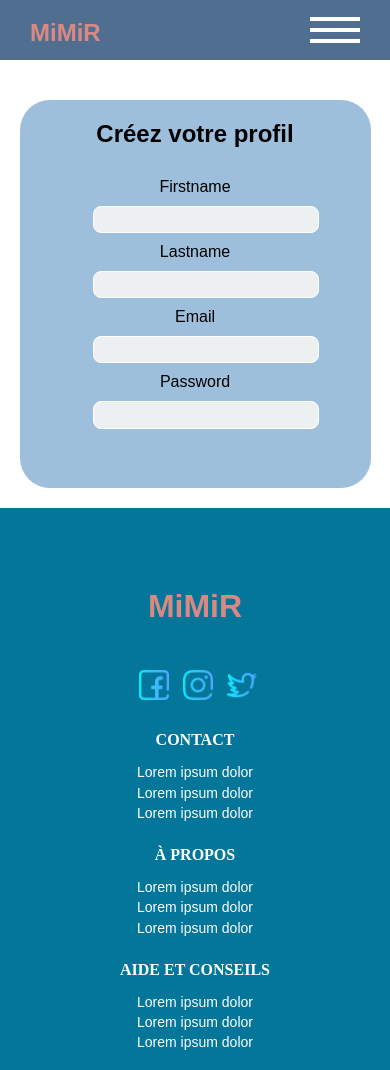
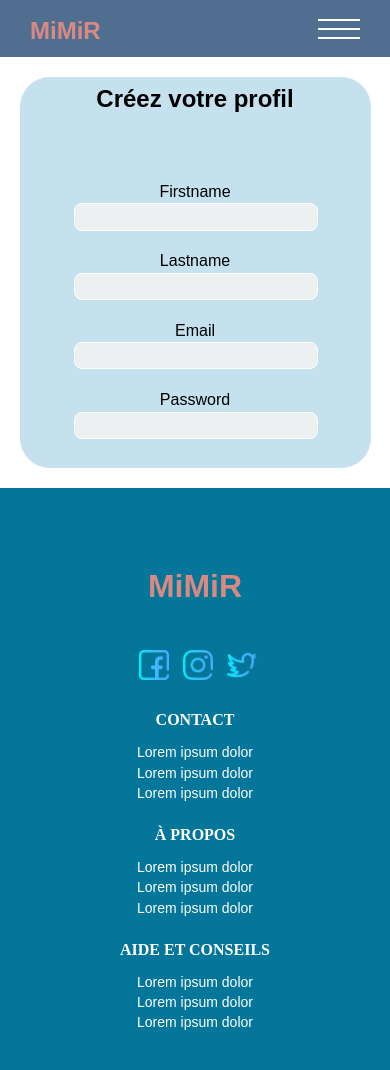
Before and after one commit to IAssine33/MIMIR_V1.2, a PHP site: template templates/public/page/user/new_user.html.twig in a window 390 px wide. After the commit the page ends 1030 px from the top, so only its background shows below. Run offline with PHP 8.4, Linux system fonts and the light colour scheme; the template is opened without the code that fills it, so the values that code supplies are empty; form fields are guessed from the names that the template uses; some libraries are stand-ins or nearby versions; some web fonts are replaced.

Commit message:
amélioration CSS de la page newUser grand ecrand et responsive

```diff
--- a/public/asset/css/style.css
+++ b/public/asset/css/style.css
@@ -275,13 +275,13 @@ section.flex {
 }
 
 .login {
+  background-color: rgb(197, 225, 238);
   /* haut | horizontal | bas */
   margin: 10% auto 0;
-  width: 40%;
+  width: 30%;
 }
 
 .login_bloc {
-  width: 75%;
   margin: auto;
 }
 .login_bloc h1 {
@@ -323,18 +323,18 @@ section.flex {
   font-size: medium;
 }
 
-.inscrie_bloc {
+.inscrit_bloc {
   width: 30%;
   margin: 5% auto;
-  background-color: rgba(4, 118, 154, 0.92);
+  background-color: rgb(4, 118, 154);
   padding: 2%;
 }
-.inscrie_bloc h1 {
+.inscrit_bloc h1 {
   font-family: Arsenal, sans-serif;
-  color: #dbeafe;
+  color: #ffffff;
   margin-bottom: 2%;
 }
-.inscrie_bloc p {
+.inscrit_bloc p {
   font-family: Arsenal, sans-serif;
   color: black;
 }
@@ -362,46 +362,61 @@ section.flex {
   margin: auto;
 }
 
-.bg_main_form .blocArticle {
-  background-color: rgba(152, 187, 218, 0.94);
+.bg_main_form .blocArticle_newUser {
+  background-color: rgb(197, 225, 238);
+  border-radius: 30px;
+  text-align: center;
+  height: 30%;
+  font-family: "Baloo Tammudu 2", sans-serif;
+  color: black;
+  padding: 2%;
 }
-.bg_main_form .blocArticle h1 {
+@media screen and (min-width: 780px) {
+  .bg_main_form .blocArticle_newUser {
+    width: 40%;
+  }
+}
+.bg_main_form .blocArticle_newUser h1 {
   font-size: x-large;
 }
-.bg_main_form .formWrapper {
+.bg_main_form .formWrapper_newUser {
   width: 72%;
-  margin: 30px auto 30px;
+  margin: 70px auto 0;
 }
-.bg_main_form .formWrapper input {
+.bg_main_form .formWrapper_newUser .div_formUser {
+  width: 100%;
+}
+.bg_main_form .formWrapper_newUser .div_formUser input {
   all: unset;
   background-color: #ecf0f1;
   border: white 1px solid;
   border-radius: 8px;
-  margin: 10px;
+  margin: 1% auto 9%;
   width: 100%;
   height: 3vh;
 }
-.bg_main_form .formWrapper select {
+.bg_main_form .formWrapper_newUser select {
   all: unset;
   background-color: #ecf0f1;
   border: 1px solid white;
   border-radius: 4px;
-  padding: 10px;
-  margin: 20px;
+  padding: 1%;
+  margin: 1% auto 9%;
   width: 70%;
   color: rgba(9, 9, 9, 0.7);
 }
-.bg_main_form .formWrapper button {
+.bg_main_form .formWrapper_newUser button {
   all: unset;
   background-color: #04769A;
   border: 1px solid white;
   border-radius: 4px;
   padding: 12px;
   color: white;
+  cursor: pointer;
 }
 
 .blocArticle {
-  background-color: rgba(152, 187, 218, 0.94);
+  background-color: rgb(197, 225, 238);
 }
 .blocArticle h1 {
   font-size: x-large;
@@ -538,7 +553,7 @@ footer {
   #burgerMenu li {
     margin: 7px 0;
     background-color: #ffffff;
-    padding: 2px 25px;
+    padding: 1px 21px;
     transition: transform 0.5s ease;
   }
   #burgerMenu li:nth-of-type(2) {
@@ -552,7 +567,7 @@ footer {
     position: absolute;
     width: 100%;
     left: 0;
-    top: 60px;
+    top: 57px;
     background-color: rgba(80, 111, 144, 0.87);
     height: 90vh;
   }
@@ -626,5 +641,20 @@ footer {
     margin-top: 10px;
   }
 }
+/* ---------------------------------- RESPONSIVE TELEPHONE -------------------------------- */
+@media screen and (max-width: 779px) {
+  .inscrit_bloc {
+    width: 90%;
+    margin: 15% auto;
+    background-color: rgb(4, 118, 154);
+    padding: 10%;
+  }
+}
+/* ---------------------------------- RESPONSIVE TELEPHONE -------------------------------- */
+@media screen and (max-width: 779px) {
+  .blocArticle_newUser {
+    width: 90%;
+  }
+}
 
 /*# sourceMappingURL=style.css.map */
--- a/sass/layout/main/_main_login.scss
+++ b/sass/layout/main/_main_login.scss
@@ -1,11 +1,11 @@
 .login{
+  background-color: rgb(197, 225, 238);
   /* haut | horizontal | bas */
   margin: 10% auto 0;
-  width: 40%;
+  width: 30%;
 }
 
 .login_bloc{
-  width: 75%;
   margin: auto;
 
 
@@ -49,15 +49,15 @@
  }
 }
 
-.inscrie_bloc {
+.inscrit_bloc {
   width: 30%;
   margin: 5% auto;
-  background-color: rgba(4, 118, 154, 0.92);
+  background-color: rgba(4, 118, 154);
   padding: 2%;
 
   h1 {
     font-family: Arsenal, sans-serif;
-    color: #dbeafe;
+    color: #ffffff;
     margin-bottom: 2%;
   }
   p{
--- a/sass/layout/main/_main_newParent.scss
+++ b/sass/layout/main/_main_newParent.scss
@@ -1,5 +1,5 @@
 .blocArticle{
-  background-color: rgba(152, 187, 218, 0.94);
+  background-color: rgb(197, 225, 238);
   h1{
     font-size: x-large;
   }
--- a/sass/layout/main/_main_newUser.scss
+++ b/sass/layout/main/_main_newUser.scss
@@ -1,29 +1,41 @@
 .bg_main_form{
-  .blocArticle{
-    background-color: rgba(152, 187, 218, 0.94);
+  .blocArticle_newUser{
+    background-color: rgb(197 225 238);
+    border-radius: 30px;
+    text-align: center;
+    height: 30%;
+    font-family: "Baloo Tammudu 2", sans-serif;
+    color: black;
+    padding: 2%;
+    @media screen and (min-width: 780px) {
+      width: 40%;
+    }
     h1{
       font-size: x-large;
     }
   }
-  .formWrapper{
+  .formWrapper_newUser{
     width: 72%;
-    margin: 30px auto 30px;
+    margin: 70px auto 0;
+    .div_formUser{
+      width: 100%;
       input{
         all:unset;
         background-color: #ecf0f1;
         border: white 1px solid;
         border-radius: 8px;
-      margin: 10px;
+        margin: 1% auto 9%;
         width: 100%;
         height: 3vh;
+      }
     }
     select{
       all: unset;
       background-color: #ecf0f1;
       border: 1px solid white;
       border-radius: 4px;
-      padding: 10px;
-      margin: 20px;
+      padding: 1%;
+      margin: 1% auto 9%;
       width: 70%;
       color: rgba(9, 9, 9, 0.7);
     }
@@ -34,6 +46,7 @@
       border-radius: 4px;
       padding: 12px;
       color: white;
+      cursor: pointer;
     }
   }
 }
--- a/sass/responsive/mobile/_responsiveHeader.scss
+++ b/sass/responsive/mobile/_responsiveHeader.scss
@@ -15,7 +15,7 @@
 
     margin: 7px 0;
     background-color: #ffffff;
-    padding: 2px 25px;
+    padding: 1px 21px;
     transition: transform 0.5s ease;
   }
 
@@ -33,7 +33,7 @@
     position: absolute;
     width: 100%;
     left: 0;
-    top: 60px;
+    top: 57px;
     background-color: rgba(80, 111, 144, 0.87);
     height: 90vh;
   }
--- /dev/null
+++ b/sass/responsive/mobile/main/_responsiveMainLogin.scss
@@ -0,0 +1,10 @@
+/* ---------------------------------- RESPONSIVE TELEPHONE -------------------------------- */
+
+@media screen and (max-width:779px) {
+  .inscrit_bloc {
+    width: 90%;
+    margin: 15% auto;
+    background-color: rgb(4, 118, 154);
+    padding: 10%;
+  }
+}
--- /dev/null
+++ b/sass/responsive/mobile/main/_responsiveMainNewUser.scss
@@ -0,0 +1,8 @@
+
+/* ---------------------------------- RESPONSIVE TELEPHONE -------------------------------- */
+
+@media screen and (max-width:779px) {
+  .blocArticle_newUser {
+    width: 90%;
+  }
+}
--- a/sass/style.scss
+++ b/sass/style.scss
@@ -13,6 +13,7 @@
 @import "layout/main/main_login";
 @import "layout/main/main_profil";
 @import "layout/main/mainEdit_sitter";
+@import "layout/main/mainEdit_parent";
 @import "layout/main/main_newUser";
 @import "layout/main/main_newParent";
 @import "layout/footer";
@@ -20,7 +21,10 @@
 // Responsive Telephone
 @import "responsive/mobile/responsiveFooter";
 @import "responsive/mobile/responsiveHeader";
-@import "responsive/mobile/responsiveMainHome";
+@import "responsive/mobile/main/responsiveMainHome";
+@import "responsive/mobile/main/responsiveMainLogin";
+@import "responsive/mobile/main/responsiveMainNewUser";
+@import "responsive/mobile/main/responsiveMainEdit_Parent";
 
 
 // Responsive Tablette
--- a/src/Form/UserType.php
+++ b/src/Form/UserType.php
@@ -36,8 +36,9 @@ class UserType extends AbstractType
             ->add('password', RepeatedType::class, [
                 'type' => PasswordType::class,
                 'first_options'  => ['label' => 'Mot de passe'],
-                'second_options' => ['label' => 'Confirmation mot de passe'],
+                'second_options' => ['label' => 'Confirmez votre mot de passe:'],
                 'invalid_message' => 'Les mots de passe ne correspondent pas.',
+                'required' => true,
             ])
             // Pour hasher le mot de passe directement dans l'EntityType :
            /* ->add('password', PasswordType::class, [
--- a/templates/public/page/user/new_user.html.twig
+++ b/templates/public/page/user/new_user.html.twig
@@ -3,32 +3,28 @@
 {% block main %}
 <main class="bg_main_form">
     <section class="flex">
-        <article class="blocArticle">
+        <article class="blocArticle_newUser">
             <h1>Créez votre profil </h1>
-            <div class="formWrapper">
+            <div class="formWrapper_newUser">
                 {{
                 form_start(userForm)
                 }}
-                <div class="">
-                    <div class="">
+                <div class="div_formUser">
+                    <div class="div_firstname">
                         {{ form_row(userForm.firstname) }}
                     </div>
-                    <div class="">
+                    <div class="div_lastname">
                         {{ form_row(userForm.lastname) }}
                     </div>
-                    <div class="">
-                    </div>
-                    <div class="">
+                    <div class="div_email">
                         {{ form_row(userForm.email) }}
                     </div>
-                    <div class="">
+                    <div class="div_password">
                         {{ form_row(userForm.password) }}
                     </div>
-                    <div class="">
                         {{
                         form_end(userForm)
                         }}
-                    </div>
                 </div>
             </div>
         </article>
--- a/templates/security/login.html.twig
+++ b/templates/security/login.html.twig
@@ -52,7 +52,7 @@
     </article>
 </section>
 <section>
-    <article class="inscrie_bloc">
+    <article class="inscrit_bloc">
         <a href="{{ path('user_new') }}">
         <h1>Vous n'avez pas de compte ? Inscrivez-vous aujourd'hui!</h1>
         <p>Trouvez une baby-sitter ou un nouveau poste de garde d'enfants en quelques minutes</p>
```
Also changed, not shown: templates/admin/baseAdmin.html.twig (+1 -0 lines), sass/layout/main/_mainEdit_parent.scss (added), sass/responsive/mobile/main/_responsiveMainEdit_Parent.scss (added), sass/responsive/mobile/main/_responsiveMainHome.scss (renamed from sass/responsive/mobile/_responsiveMainHome.scss), 1 other file. Lines whose indentation alone changed are shown as unchanged.
